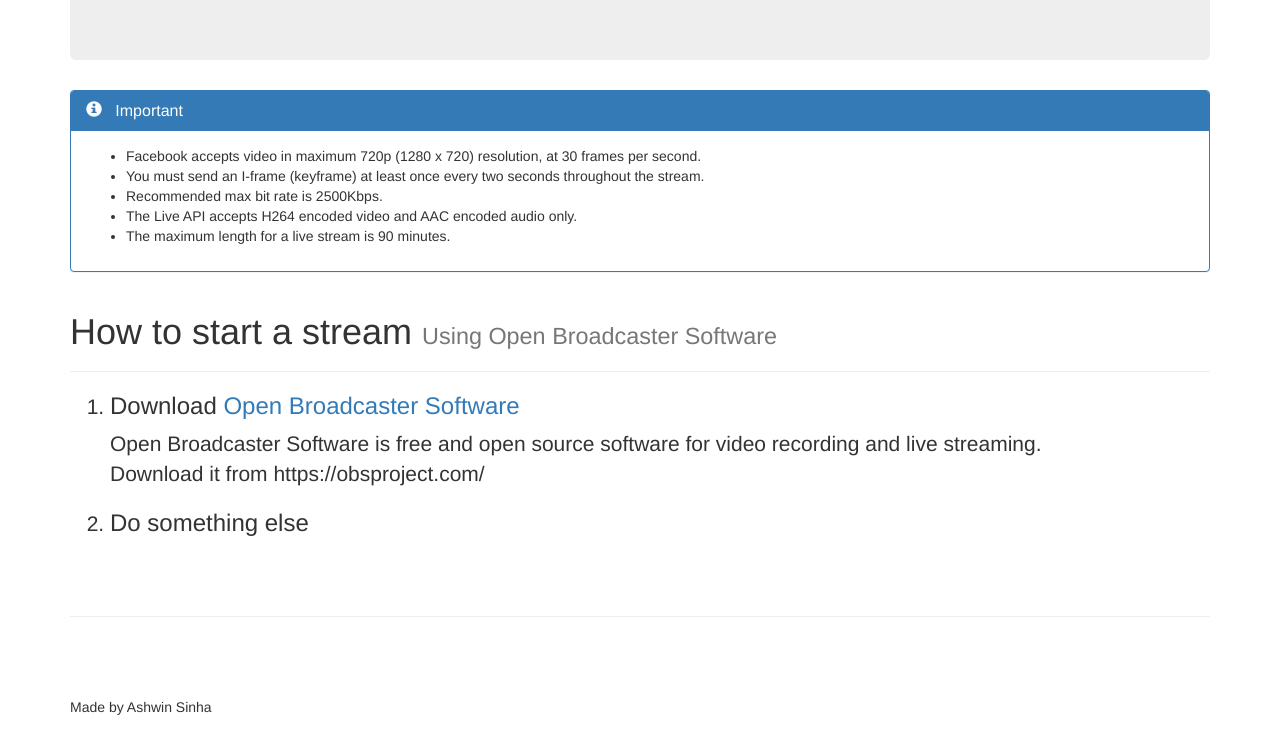
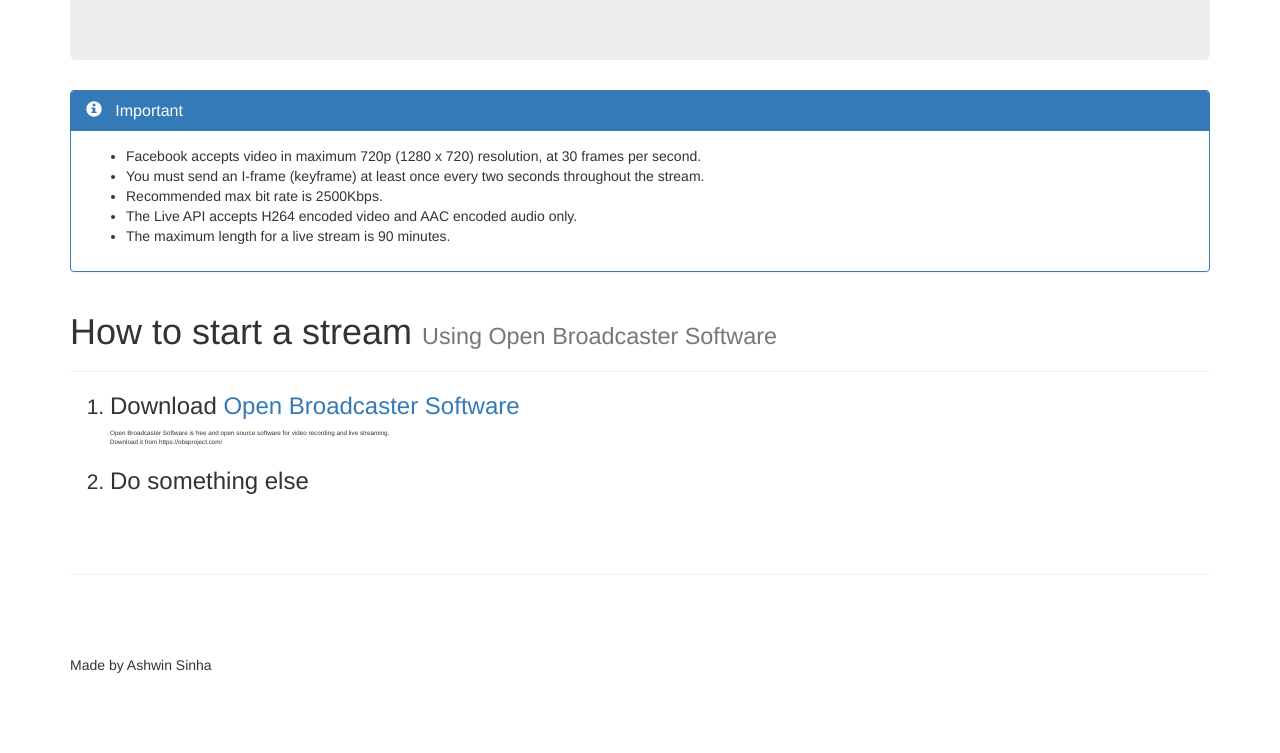
Before and after one commit to Ashwinning/Facebook-Gamecast, a plain HTML site: page index.html in a window 1280 px wide. Shown: the part 1644-2397 px from the top of the page. Drawn offline with nearby package versions, Linux system fonts and the light colour scheme.

Commit message:
Reduce p size

```diff
--- a/index.html
+++ b/index.html
@@ -132,7 +132,7 @@
         <ol style="font-size:1.5em">
             <li>
                 <h3>Download <a href="https://obsproject.com/">Open Broadcaster Software</a></h3>
-                <p>
+                <p style="font-size:0.3em">
                 Open Broadcaster Software is free and open source software for video recording and live streaming.
                 <br> Download it from https://obsproject.com/
             </li>
```
